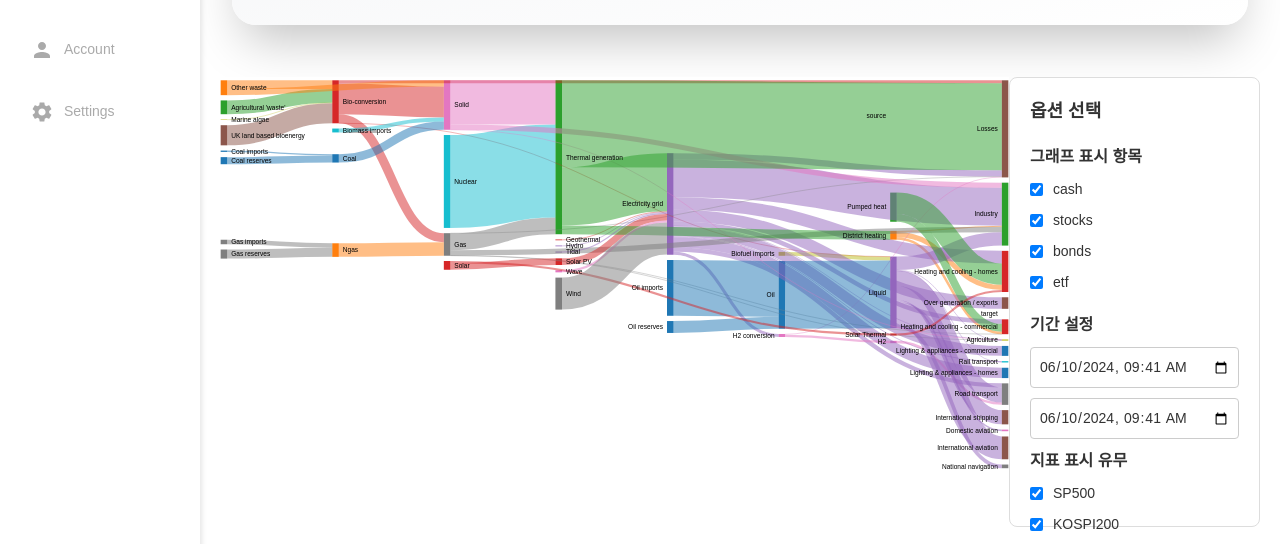
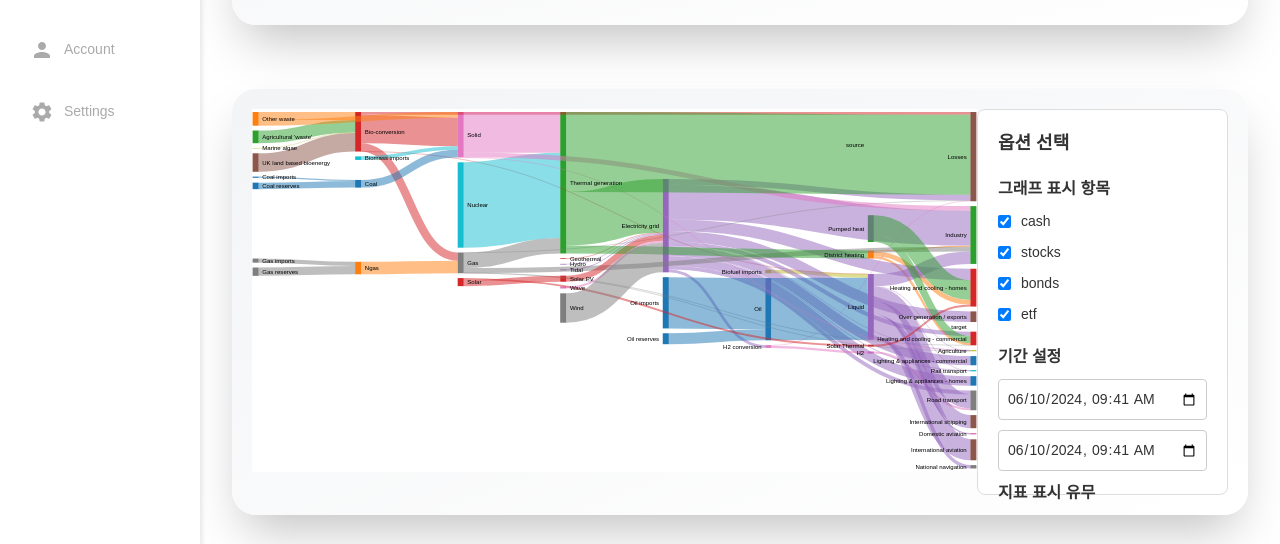
Before and after one commit to cosmos-capstone/frontend, a Next.js app: page / in a window 1280 px wide. Shown: the part 253-797 px from the top of the page. Built offline with nearby package versions, Linux system fonts and the light colour scheme; no server answers.

Commit message:
update: DashboardPage tailwind

```diff
--- a/app/pages/DashboardPage.tsx
+++ b/app/pages/DashboardPage.tsx
@@ -1,14 +1,13 @@
 import React from 'react';
 import SankeyChartWrapper from '../components/GraphWrapper';
 import Dashboard from '../components/Dashboard';
-import styles from '../styles/page.module.css';
 import OptionSelector from '../components/OptionBoard';
 
 export default function Home() {
   return (
     <>
       <Dashboard />
-      <div className={styles.graphContent}>
+      <div className="flex flex-row flex-1 p-5 overflow-y-auto m-8 bg-gradient-to-br from-gray-100 to-white p-10 rounded-3xl shadow-2xl">
         <SankeyChartWrapper />
         <OptionSelector />
       </div>
```
